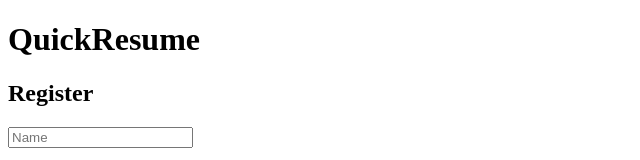
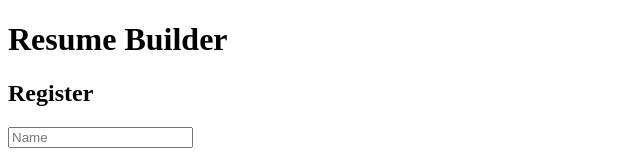
Before and after one commit to niranjan0500/quickresume-app, a React (Create React App) app in the folder frontend/: page / in a window 1280 px wide. Shown: the top 160 px of the page, without its empty margins (0-640 px from the left). Built offline with nearby package versions, Linux system fonts and the light colour scheme.

Commit message:
updated QuickResume

```diff
--- a/frontend/src/App.js
+++ b/frontend/src/App.js
@@ -12,7 +12,7 @@ function App() {
   return (
     <BrowserRouter>
 
-      <h1>QuickResume</h1>
+      <h1>Resume Builder</h1>
 
       <Routes>
 
```
